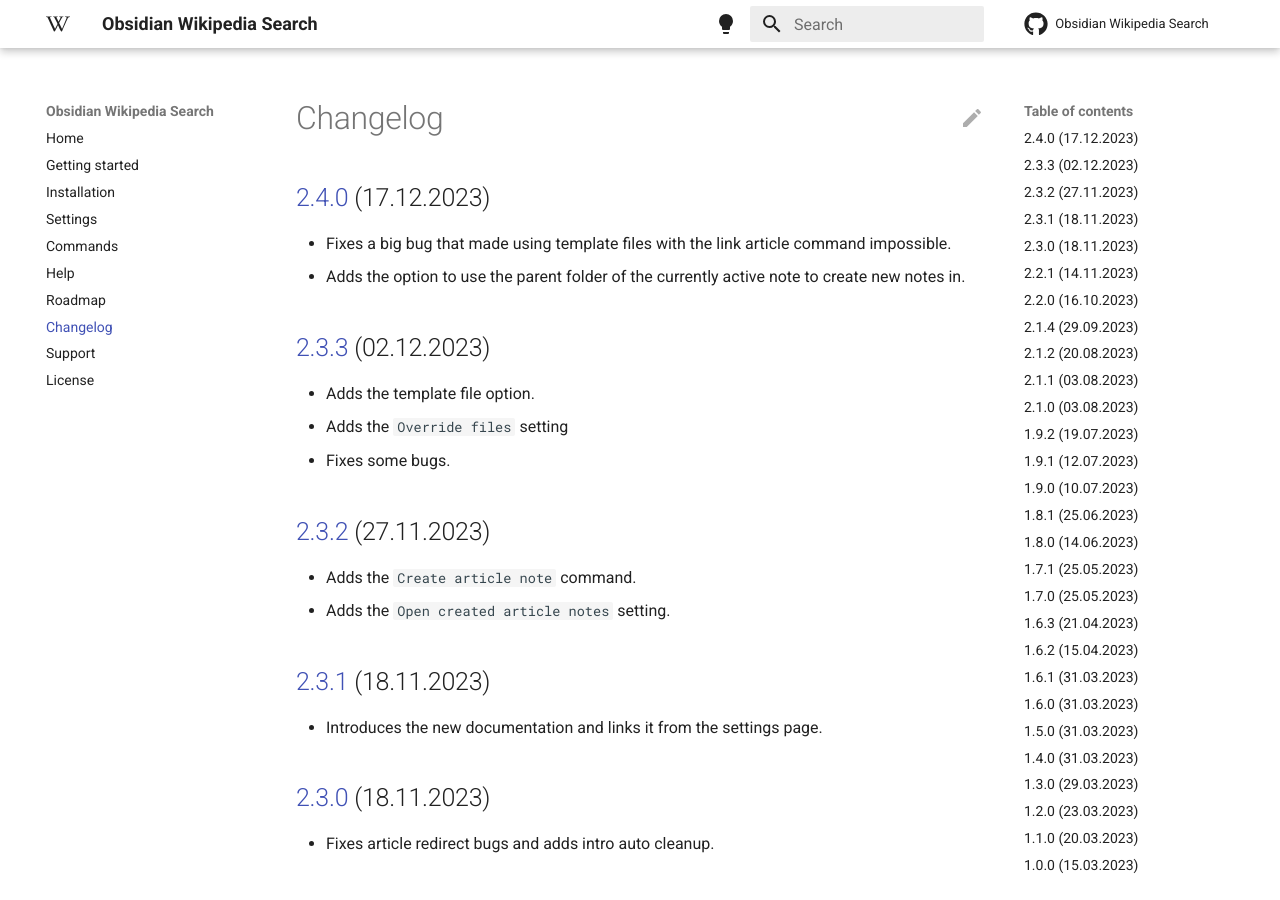
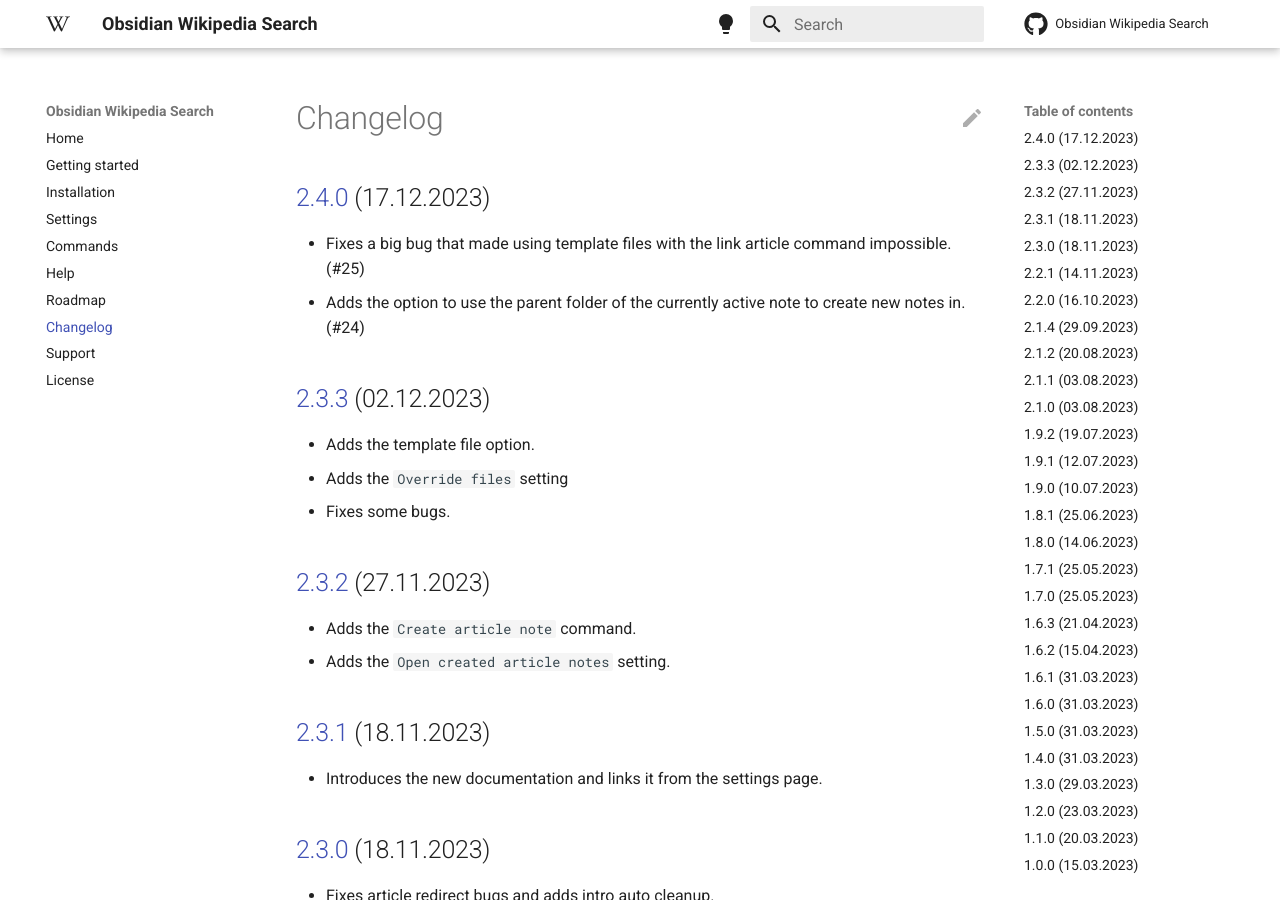
Before and after one commit to StrangeGirlMurph/obsidian-wikipedia-search, an MkDocs documentation site: the page built from docs/changelog.md, in a window 1280 px wide and 900 px high. Built offline with MkDocs 1.6.1 and Material for MkDocs 9.7.7, drawn with Linux system fonts in a browser that asks for light colours; comment, search, counter and statistics services are not loaded.

Commit message:
add issue tags

```diff
--- a/docs/changelog.md
+++ b/docs/changelog.md
@@ -1,8 +1,8 @@
 # Changelog
 
 ## [2.4.0](https://github.com/StrangeGirlMurph/obsidian-wikipedia-search/releases/tag/2.4.0) (17.12.2023)
-- Fixes a big bug that made using template files with the link article command impossible.
-- Adds the option to use the parent folder of the currently active note to create new notes in.
+- Fixes a big bug that made using template files with the link article command impossible. (#25)
+- Adds the option to use the parent folder of the currently active note to create new notes in. (#24)
 
 ## [2.3.3](https://github.com/StrangeGirlMurph/obsidian-wikipedia-search/releases/tag/2.3.3) (02.12.2023)
 - Adds the template file option.
```
